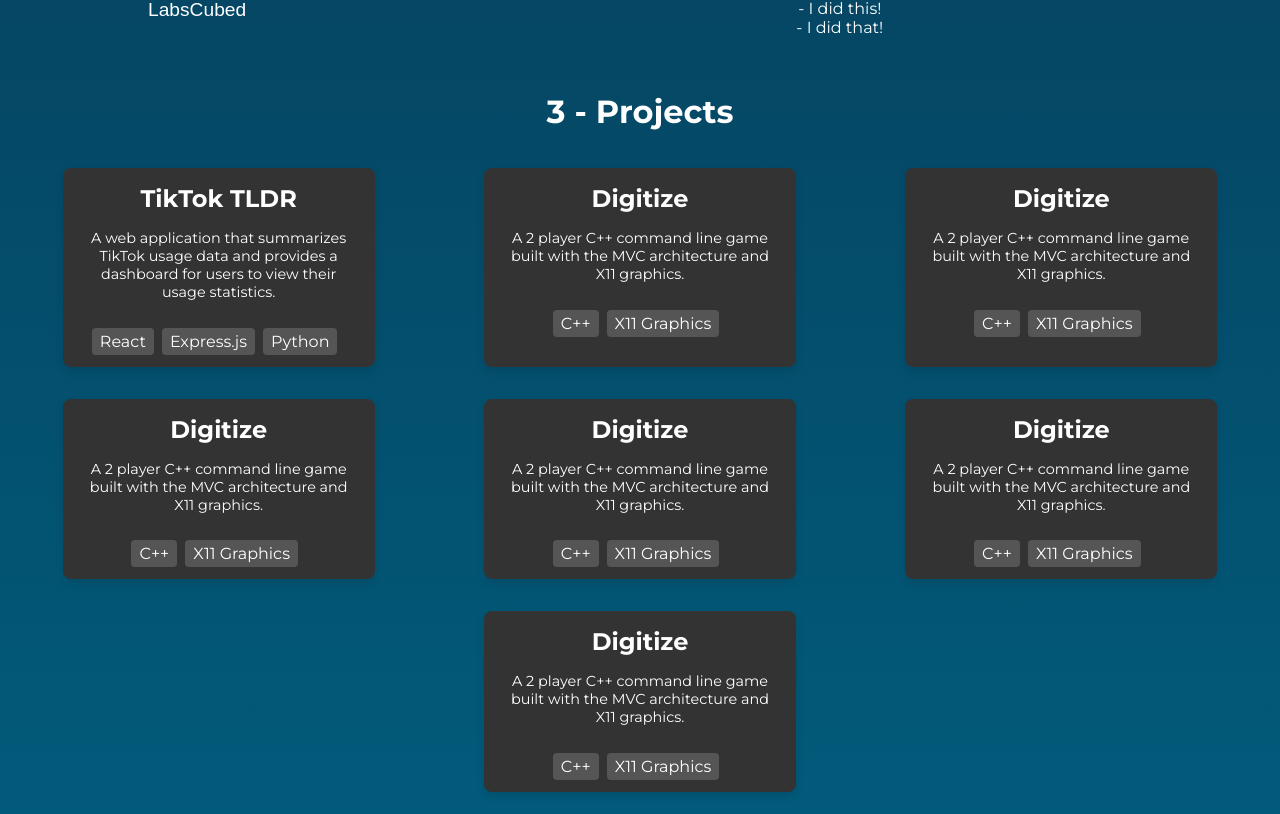
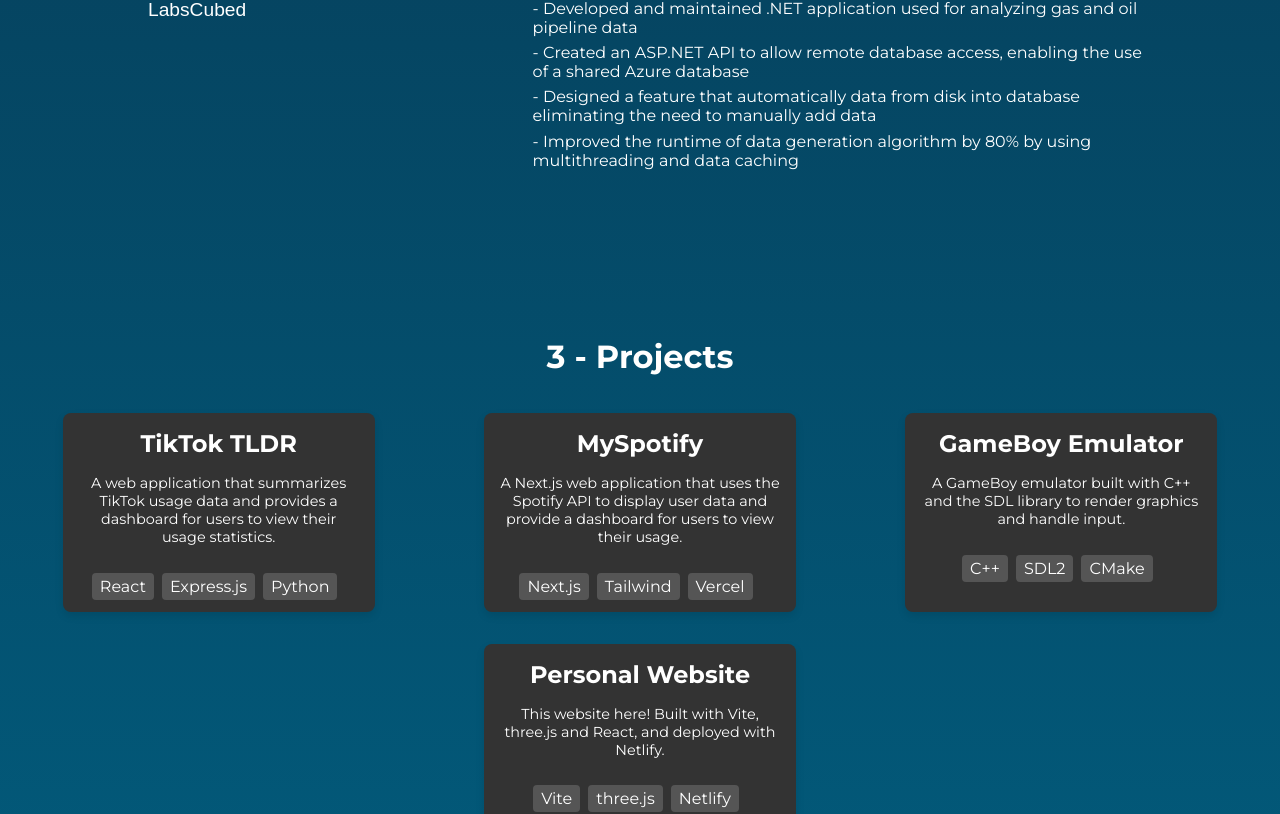
Before and after one commit to ryannhu/personal-website, a React (Vite) app: page /home in a window 1280 px wide. Shown: the part 1496-2310 px from the top of the page. Built offline with nearby package versions, Linux system fonts and the light colour scheme.

Commit message:
updated projects and experience

```diff
--- a/src/components/Experience.jsx
+++ b/src/components/Experience.jsx
@@ -7,7 +7,12 @@ import { useInView } from "react-intersection-observer";
 const data = [
   {
     a: "Zomp",
-    content: ["I did this!", "I did that!"],
+    content: [
+      "Developed and maintained .NET application used for analyzing gas and oil pipeline data",
+      "Created an ASP.NET API to allow remote database access, enabling the use of a shared Azure database",
+      "Designed a feature that automatically data from disk into database eliminating the need to manually add data",
+      "Improved the runtime of data generation algorithm by 80% by using multithreading and data caching",
+    ],
     date: "January 2024 - Present",
     job: "Software Developer",
   },
@@ -93,9 +98,13 @@ const Experience = () => {
                 {data[activeTab].job} @ {data[activeTab].a}
               </h2>
               <h4>{data[activeTab].date}</h4>
+              <div className="content">
               {data[activeTab].content.map((item, i) => {
-                return <p key={i}>- {item}</p>;
+                return <div className="experiencePoint">
+                <p key={i}>- {item}</p>
+                </div>;
               })}
+              </div>
             </div>
           </CSSTransition>
         </div>
--- a/src/components/Projects.jsx
+++ b/src/components/Projects.jsx
@@ -28,69 +28,39 @@ const Projects = () => {
         </div>
 
         <div className="card">
-          <h2>Digitize</h2>
+          <h2>MySpotify</h2>
           <p>
-            A 2 player C++ command line game built with the MVC architecture and
-            X11 graphics.
+            A Next.js web application that uses the Spotify API to display user
+            data and provide a dashboard for users to view their usage.
+          </p>
+          <div className="technologies">
+            <span>Next.js</span>
+            <span>Tailwind</span>
+            <span>Vercel</span>
+          </div>
+        </div>
+        <div className="card">
+          <h2>GameBoy Emulator</h2>
+          <p>
+            A GameBoy emulator built with C++ and the SDL library to render
+            graphics and handle input.
           </p>
           <div className="technologies">
             <span>C++</span>
-            <span>X11 Graphics</span>
+            <span>SDL2</span>
+            <span>CMake</span>
           </div>
         </div>
         <div className="card">
-          <h2>Digitize</h2>
+          <h2>Personal Website</h2>
           <p>
-            A 2 player C++ command line game built with the MVC architecture and
-            X11 graphics.
+            This website here! Built with Vite, three.js and React, and deployed
+            with Netlify.
           </p>
           <div className="technologies">
-            <span>C++</span>
-            <span>X11 Graphics</span>
-          </div>
-        </div>
-        <div className="card">
-          <h2>Digitize</h2>
-          <p>
-            A 2 player C++ command line game built with the MVC architecture and
-            X11 graphics.
-          </p>
-          <div className="technologies">
-            <span>C++</span>
-            <span>X11 Graphics</span>
-          </div>
-        </div>
-        <div className="card">
-          <h2>Digitize</h2>
-          <p>
-            A 2 player C++ command line game built with the MVC architecture and
-            X11 graphics.
-          </p>
-          <div className="technologies">
-            <span>C++</span>
-            <span>X11 Graphics</span>
-          </div>
-        </div>
-        <div className="card">
-          <h2>Digitize</h2>
-          <p>
-            A 2 player C++ command line game built with the MVC architecture and
-            X11 graphics.
-          </p>
-          <div className="technologies">
-            <span>C++</span>
-            <span>X11 Graphics</span>
-          </div>
-        </div>
-        <div className="card">
-          <h2>Digitize</h2>
-          <p>
-            A 2 player C++ command line game built with the MVC architecture and
-            X11 graphics.
-          </p>
-          <div className="technologies">
-            <span>C++</span>
-            <span>X11 Graphics</span>
+            <span>Vite</span>
+            <span>three.js</span>
+            <span>Netlify</span>
           </div>
         </div>
       </div>
--- a/src/styles/Experience.css
+++ b/src/styles/Experience.css
@@ -66,6 +66,15 @@
   }
 }
 
+/* create left justify for text */
+.content {
+  text-align: left;
+}
+
+.experiencePoint {
+  margin-bottom: 1%;
+}
+
 .styledTabPanel h3 {
   margin-bottom: 2px;
   font-size: 1.5rem;
```
Also changed, not shown: 1 other file (tests, documents, lock files or other folders).
